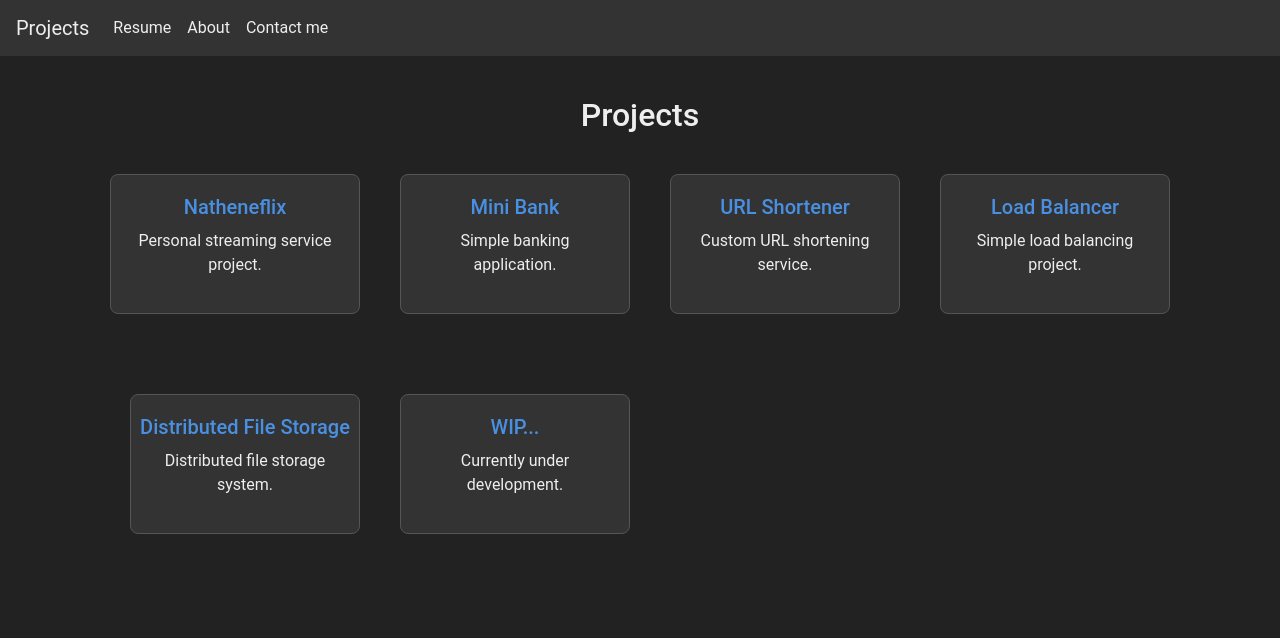
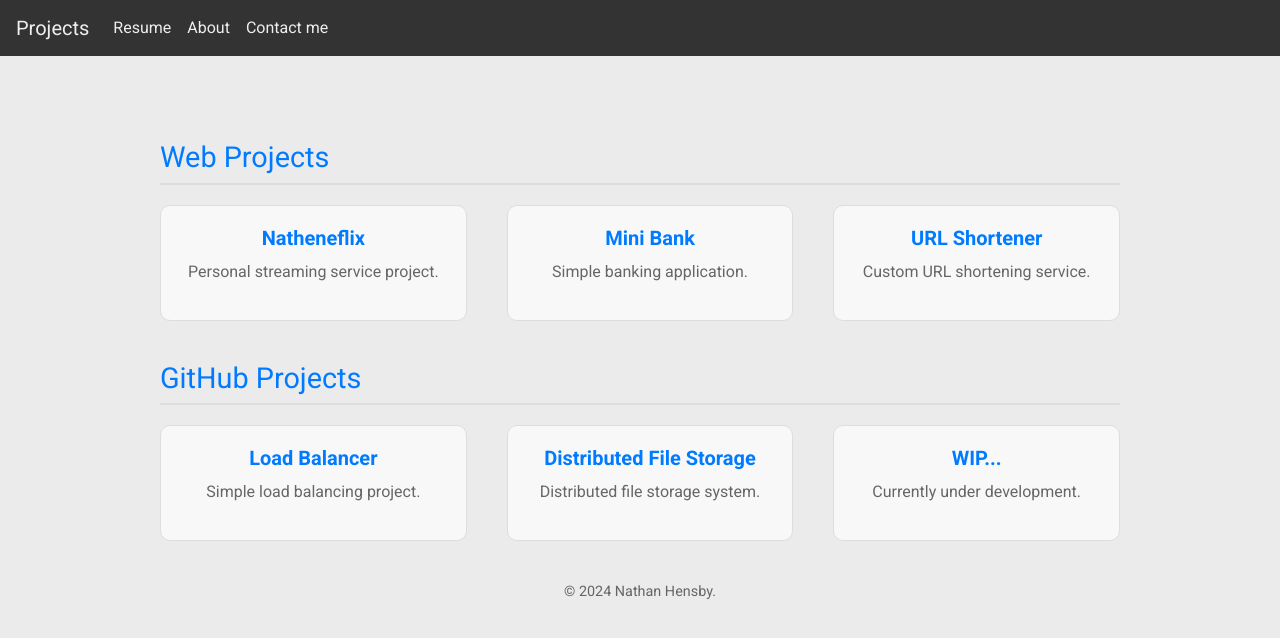
Before and after one commit to Nathene/nhensby.com, a plain HTML site: page index.html in a window 1280 px wide. Drawn offline with nearby package versions, Linux system fonts and the light colour scheme.

Commit message:
updating projects page

```diff
--- a/index.html
+++ b/index.html
@@ -1,16 +1,19 @@
 <!DOCTYPE html>
 <html lang="en">
 <head>
-  <link rel="icon" type="image/png" href="images/favicon.ico">
+  <link rel="icon" href="images/favicon.ico" type="image/x-icon">
   <meta charset="UTF-8">
   <meta name="viewport" content="width=device-width, initial-scale=1.0">
-  <title>Nathan Hensby</title>
+
+  <title>Nathan Hensby - Projects</title>
+  <link href="https://fonts.googleapis.com/css2?family=Roboto:wght@400;700&display=swap" rel="stylesheet">
   <link rel="stylesheet" href="https://stackpath.bootstrapcdn.com/bootstrap/4.5.2/css/bootstrap.min.css">
+  <link rel="stylesheet" href="https://cdn.jsdelivr.net/npm/bootstrap-icons@1.10.5/font/bootstrap-icons.css">
   <style>
     body {
       font-family: 'Roboto', sans-serif;
-      background-color: #222;
-      color: #eee;
+      background-color: #ebebeb;
+      color: #333;
     }
     .navbar {
       background-color: #333 !important;
@@ -18,62 +21,83 @@
     .navbar-brand, .navbar-nav .nav-link {
       color: #eee !important;
     }
+    .navbar-brand:hover, .navbar-nav .nav-link:hover {
+      color: #007bff !important;
+    }
     .container {
-      max-width: 1100px;
+      max-width: 1000px;
       padding: 20px;
     }
     .section-title {
       text-align: center;
-      font-size: 2rem;
-      color: #eee;
-      margin: 20px 0 40px;
+      font-size: 2.5rem;
+      font-weight: 700;
+      color: #444;
+      margin: 30px 0;
+    }
+    .category-title {
+      font-size: 1.8rem;
+      color: #007bff;
+      margin-top: 40px;
+      margin-bottom: 20px;
+      border-bottom: 2px solid #ddd;
+      padding-bottom: 8px;
     }
     .card-container {
       display: grid;
       gap: 20px;
       grid-template-columns: repeat(auto-fit, minmax(250px, 1fr));
-  grid-auto-rows: 200px;
-  justify-content: center;
+      justify-content: space-around;
     }
-
     .card {
-  background-color: #333;
-  color: #eee;
-  border: 1px solid #555;
-  border-radius: 8px;
-  padding: 20px;
-  text-align: center;
+      background-color: #f8f8f8;
+      color: #333;
+      border: 1px solid #ddd;
+      border-radius: 10px;
       transition: transform 0.3s ease, box-shadow 0.3s ease;
       display: flex;
       flex-direction: column;
       justify-content: center;
       align-items: center;
-  width: 100%;
-  overflow: hidden;
+      padding: 20px;
     }
-
+    .card:hover {
+      transform: translateY(-8px);
+      box-shadow: 0 4px 15px rgba(0, 0, 0, 0.15);
+      background-color: #e5e5e5;
+    }
     .card-title {
       font-size: 1.25rem;
+      font-weight: 700;
+      color: #007bff;
       margin-bottom: 10px;
-  color: #4a90e2;
-  white-space: nowrap;
-  overflow: hidden;
-  text-overflow: ellipsis;
     }
-
-    .card:hover {
-      transform: translateY(-10px);
-      box-shadow: 0 4px 20px rgba(0, 0, 0, 0.5);
+    .card p {
+      color: #666;
     }
     .card-link {
       text-decoration: none;
       color: inherit;
     }
+    .footer {
+      text-align: center;
+      padding: 20px 0;
+      color: #666;
+      font-size: 0.9rem;
+    }
+    .footer a {
+      color: #007bff;
+      text-decoration: none;
+    }
+    .footer a:hover {
+      text-decoration: underline;
+    }
   </style>
 </head>
 <body>
-  <nav class="navbar navbar-expand-lg navbar-dark">
-    <a class="navbar-brand" href="#">Projects</a>
+
+  <nav class="navbar navbar-expand-lg navbar-light">
+    <a class="navbar-brand" href="/">Projects</a>
     <button class="navbar-toggler" type="button" data-toggle="collapse" data-target="#navbarNav" aria-controls="navbarNav" aria-expanded="false" aria-label="Toggle navigation">
       <span class="navbar-toggler-icon"></span>
     </button>
@@ -92,10 +116,13 @@
     </div>
   </nav>
 
-  <div class="container">
-    <h1 class="section-title">Projects</h1>
+  <div class="container mt-4">
+    <!--<h1 class="section-title">Projects</h1>-->
+
+    <!-- Online Projects Section -->
+    <h2 class="category-title">Web Projects</h2>
     <div class="card-container">
-      <a href="https://github.com/Nathene/natheneflix" target="_blank" class="card-link">
+      <a href="https://natheneflix.com" target="_blank" class="card-link">
         <div class="card">
           <h2 class="card-title">Natheneflix</h2>
           <p>Personal streaming service project.</p>
@@ -113,6 +140,11 @@
           <p>Custom URL shortening service.</p>
         </div>
       </a>
+    </div>
+
+    <!-- GitHub Projects Section -->
+    <h2 class="category-title">GitHub Projects</h2>
+    <div class="card-container">
       <a href="https://github.com/Nathene/load_balancer" target="_blank" class="card-link">
         <div class="card">
           <h2 class="card-title">Load Balancer</h2>
@@ -134,6 +166,10 @@
     </div>
   </div>
 
+  <div class="footer">
+    &copy; <script>document.write(new Date().getFullYear())</script> Nathan Hensby.
+  </div>
+
   <script src="https://code.jquery.com/jquery-3.5.1.slim.min.js"></script>
   <script src="https://cdn.jsdelivr.net/npm/popper.js@1.16.1/dist/umd/popper.min.js"></script>
   <script src="https://stackpath.bootstrapcdn.com/bootstrap/4.5.2/js/bootstrap.min.js"></script>
```
Lines whose indentation alone changed are shown as unchanged.
